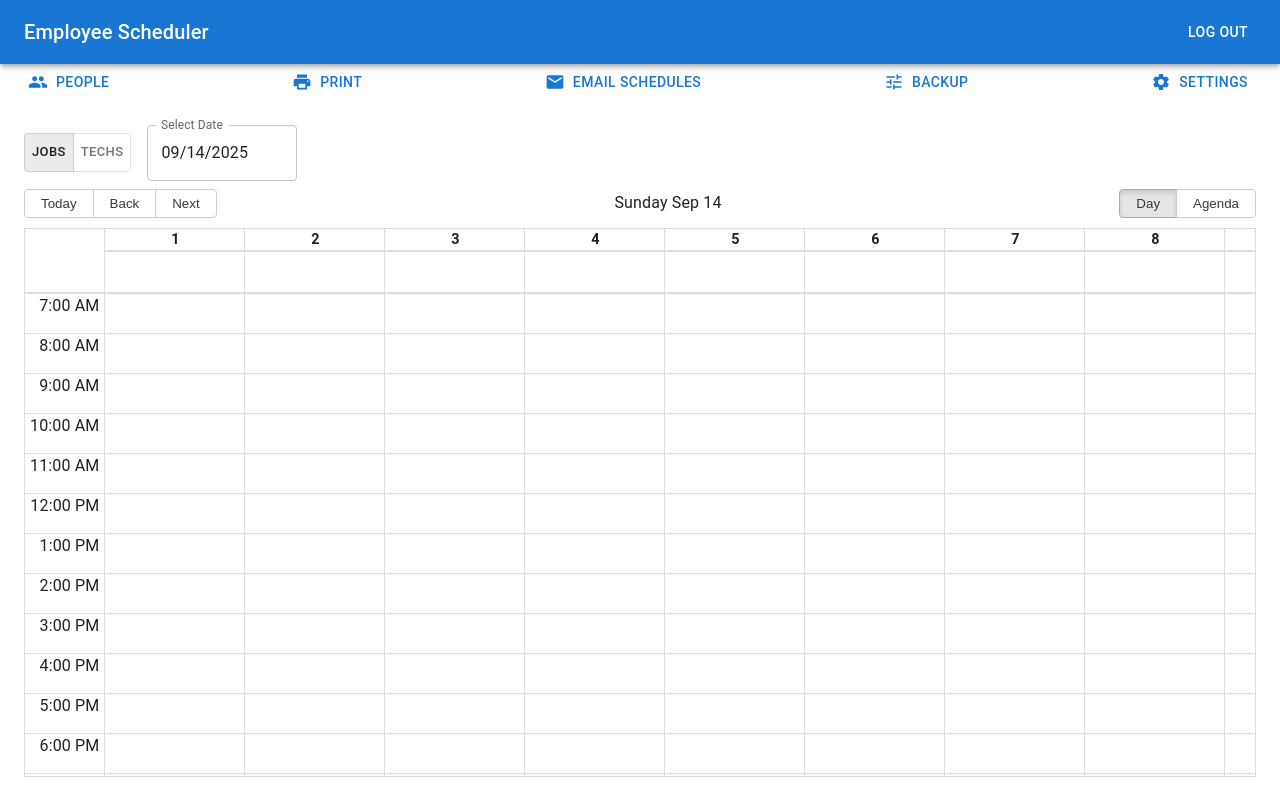
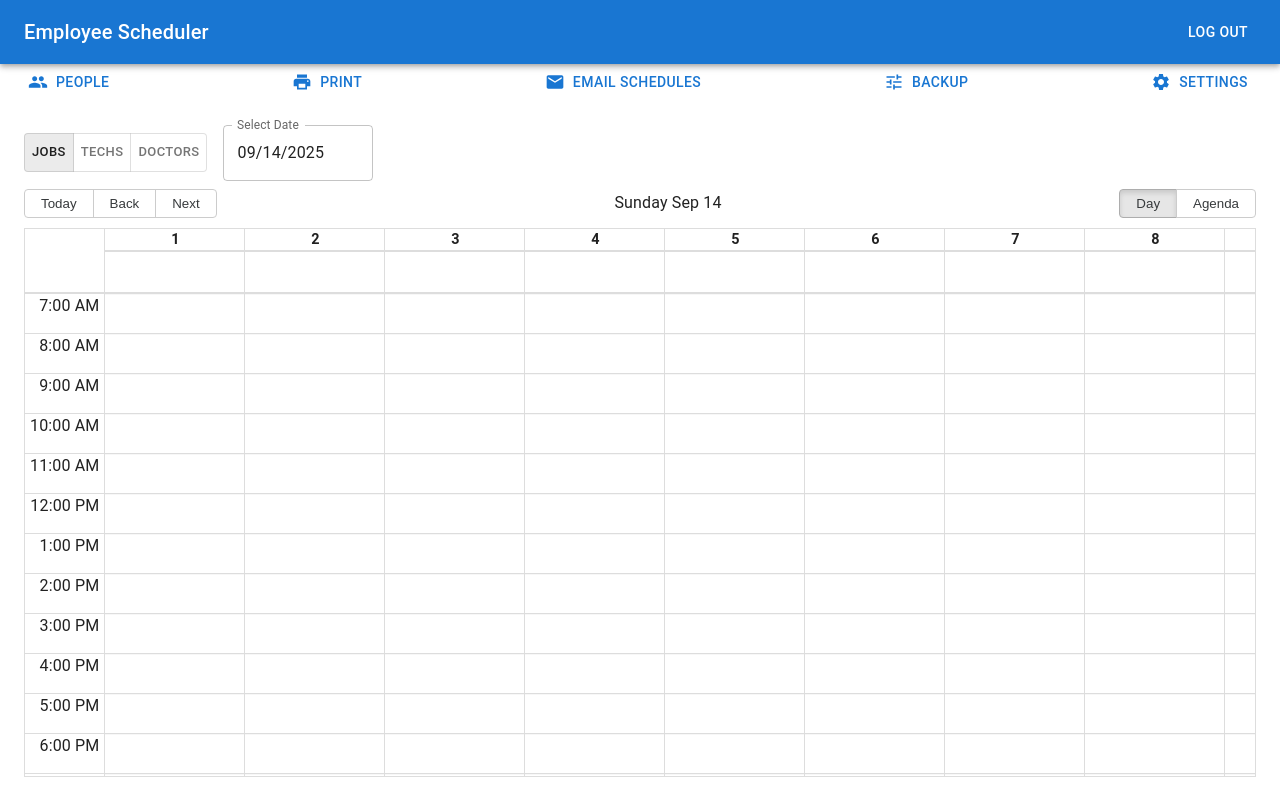
Before and after one commit to HenskiS/employee-scheduler, a React (Create React App) app in the folder client/: page / in a window 1280 px wide. Built offline with nearby package versions, Linux system fonts and the light colour scheme; no server answers; sample sign-in values are in the browser's storage.

Commit message:
Doctors view
New day calendar view to see which doctors are scheduled that day

```diff
--- a/client/src/components/Calendar.js
+++ b/client/src/components/Calendar.js
@@ -23,19 +23,46 @@ const MyCalendar = () => {
   const [conflictError, setConflictError] = useState(null);
   const [generalError, setGeneralError] = useState(null);
 
-  // Modified to handle both job numbers and technician resources
+  // Modified to handle job numbers, technician, and doctor resources
   useEffect(() => {
-    let r;
+    let r = [];
     if (view === "jobs") {
       r = jobNumberOptions.map(num => ({ id: num, title: num }));
-    } else {
+    } else if (view === "techs") {
       r = technicians.map(technician => ({
         id: technician.id,
         title: technician.name
       }));
+    } else if (view === "doctors") {
+      // Extract unique doctors from events that have them AND are on the selected date
+      const startOfDay = moment(selectedDate).startOf('day');
+      const endOfDay = moment(selectedDate).endOf('day');
+
+      const doctorsMap = new Map();
+      events.forEach(event => {
+        if (event.Doctor && event.Doctor.id) {
+          // Check if event is on the selected date
+          const eventStart = moment(event.startTime);
+          const eventEnd = moment(event.endTime);
+
+          if ((eventStart.isSameOrAfter(startOfDay) && eventStart.isSameOrBefore(endOfDay)) ||
+              (eventEnd.isSameOrAfter(startOfDay) && eventEnd.isSameOrBefore(endOfDay)) ||
+              (eventStart.isBefore(startOfDay) && eventEnd.isAfter(endOfDay))) {
+            const doctorKey = event.Doctor.id;
+            if (!doctorsMap.has(doctorKey)) {
+              const doctorName = event.Doctor.customer || 'Unknown Doctor';
+              doctorsMap.set(doctorKey, {
+                id: doctorKey,
+                title: doctorName
+              });
+            }
+          }
+        }
+      });
+      r = Array.from(doctorsMap.values());
     }
     setResources(r);
-  }, [view, technicians, jobNumberOptions]);
+  }, [view, technicians, jobNumberOptions, events, selectedDate]);
 
   useEffect(() => {
     const start = moment(selectedDate).startOf('day');
@@ -190,7 +217,7 @@ const MyCalendar = () => {
           label: event.label,
           Doctor: event.Doctor
         }));
-      } else {
+      } else if (view === "techs") {
         // Create an event instance for each technician assigned to the event
         return (event.Technicians || []).map(technician => ({
           id: event.id,
@@ -203,7 +230,25 @@ const MyCalendar = () => {
           label: event.label,
           Doctor: event.Doctor
         }));
+      } else if (view === "doctors") {
+        // Create an event instance for the doctor assigned to the event
+        if (event.Doctor && event.Doctor.id) {
+          return [{
+            id: event.id,
+            title: event.name,
+            start: new Date(event.startTime),
+            end: new Date(event.endTime),
+            description: event.description,
+            resourceId: event.Doctor.id, // Use doctor ID as resource ID
+            allDay: event.allDay,
+            label: event.label,
+            Doctor: event.Doctor
+          }];
         }
+        // If no doctor, don't show the event in doctors view
+        return [];
+      }
+      return [];
     });
   };
 
@@ -269,6 +314,11 @@ const MyCalendar = () => {
           onClearGeneralError={() => setGeneralError(null)}
         />
       )}
+      {(view === "doctors" && resources.length === 0) ? (
+        <div style={{ padding: '20px', textAlign: 'center', color: '#666' }}>
+          No doctors scheduled for this day
+        </div>
+      ) : (
         <Calendar
           localizer={localizer}
           events={processEvents()}
@@ -296,6 +346,7 @@ const MyCalendar = () => {
           selectable={true}
           style={{ flex: 1, minHeight: 0, overflowX: 'auto', overflowY: 'auto' }}
         />
+      )}
     </div>
   );
 };
--- a/client/src/components/CalendarHeader.js
+++ b/client/src/components/CalendarHeader.js
@@ -13,6 +13,13 @@ const CalendarHeader = ({ view, onViewChange, selectedDate, onDateChange }) => {
     }
   };
 
+  const handleViewChange = (_event, newView) => {
+    // Prevent deselecting the current view (newView would be null)
+    if (newView !== null) {
+      onViewChange(newView);
+    }
+  };
+
   return (
     <LocalizationProvider dateAdapter={AdapterMoment}>
       <Box sx={{
@@ -25,7 +32,7 @@ const CalendarHeader = ({ view, onViewChange, selectedDate, onDateChange }) => {
         <ToggleButtonGroup
           value={view}
           exclusive
-          onChange={(event, newView) => onViewChange(newView)}
+          onChange={handleViewChange}
           aria-label="calendar view"
           size="small"
         >
@@ -34,6 +41,9 @@ const CalendarHeader = ({ view, onViewChange, selectedDate, onDateChange }) => {
           </ToggleButton>
           <ToggleButton value="techs" aria-label="techs view">
             Techs
+          </ToggleButton>
+          <ToggleButton value="doctors" aria-label="doctors view">
+            Doctors
           </ToggleButton>
         </ToggleButtonGroup>
 
```
Lines whose indentation alone changed are shown as unchanged.
